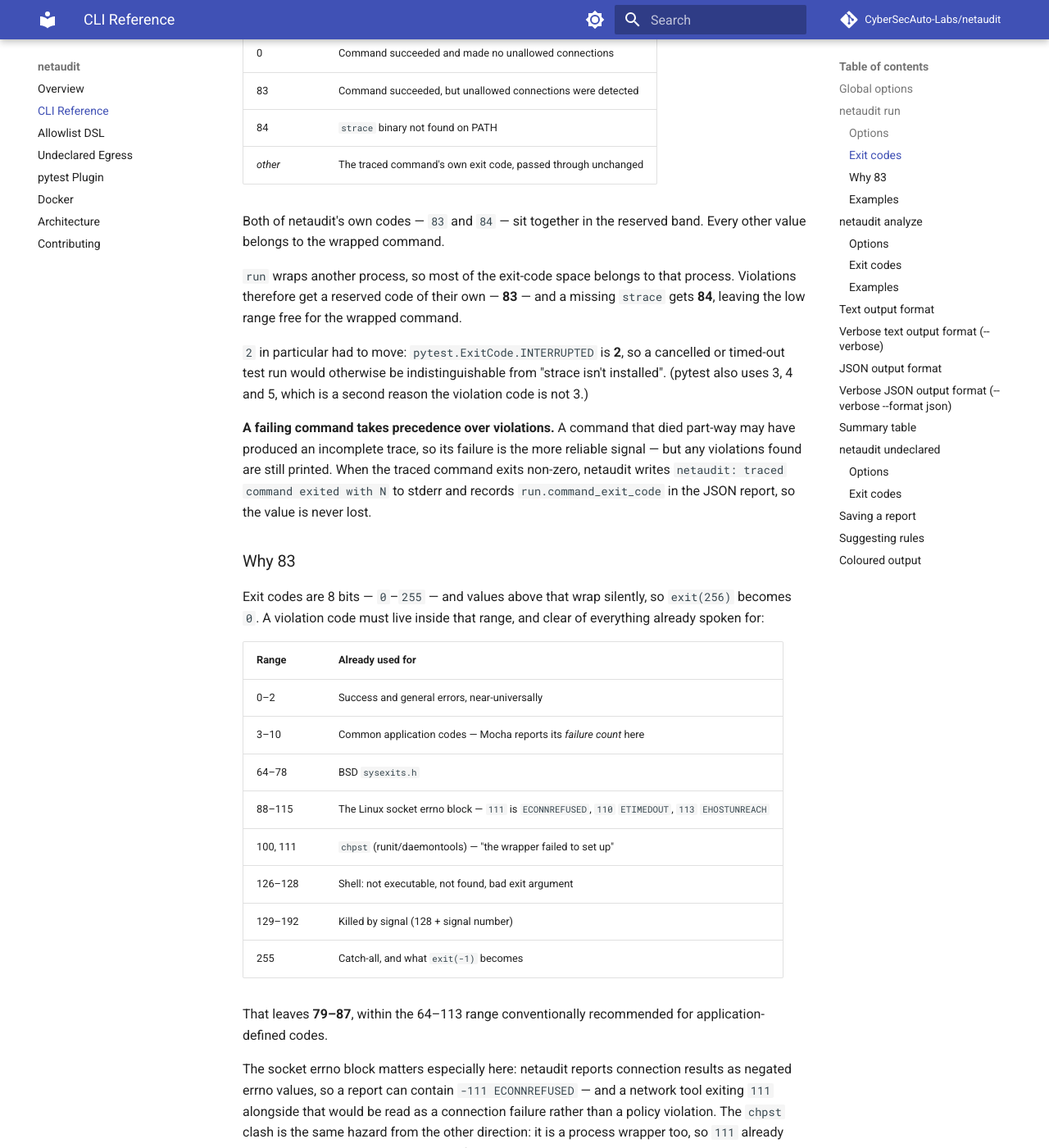
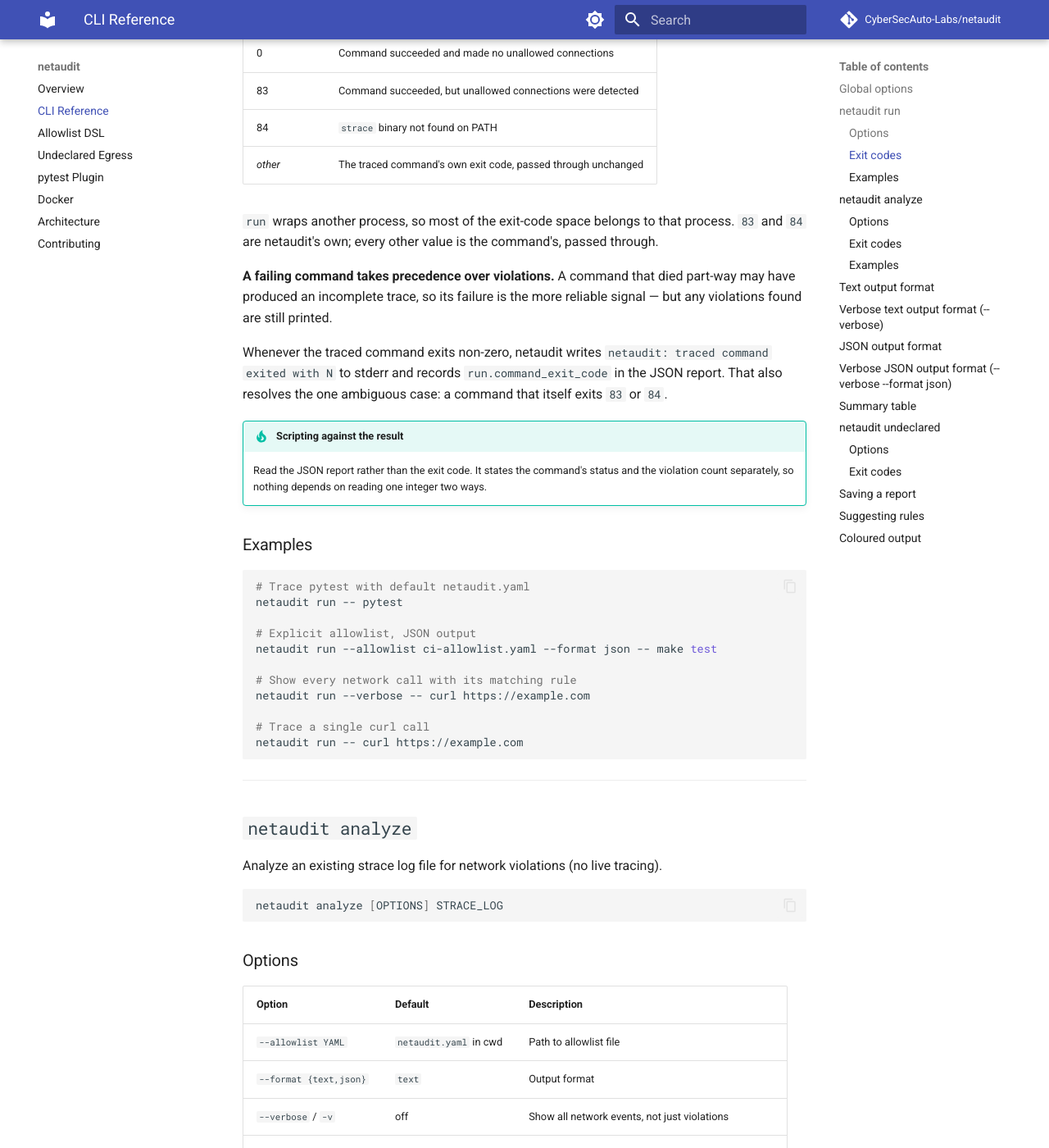
Before and after one commit to CyberSecAuto-Labs/netaudit, an MkDocs documentation site: the page built from docs/cli-reference.md, in a window 1280 px wide and 1400 px high, scrolled down 1178 px. Shown: the whole window at 82% size. Built offline with MkDocs 1.6.1 and Material for MkDocs 9.7.7, drawn with Linux system fonts in a browser that asks for light colours; comment, search, counter and statistics services are not loaded; some of the changed text lies outside the part shown.

Commit message:
docs: state the exit code contract without the selection rationale

```diff
--- a/docs/cli-reference.md
+++ b/docs/cli-reference.md
@@ -42,61 +42,21 @@ netaudit run [OPTIONS] -- COMMAND [ARGS]...
 | 84 | `strace` binary not found on PATH |
 | *other* | The traced command's own exit code, passed through unchanged |
 
-Both of netaudit's own codes — `83` and `84` — sit together in the reserved band. Every
-other value belongs to the wrapped command.
-
 `run` wraps another process, so most of the exit-code space belongs to that process.
-Violations therefore get a reserved code of their own — **83** — and a missing `strace`
-gets **84**, leaving the low range free for the wrapped command.
-
-`2` in particular had to move: `pytest.ExitCode.INTERRUPTED` is **2**, so a cancelled or
-timed-out test run would otherwise be indistinguishable from "strace isn't installed".
-(pytest also uses 3, 4 and 5, which is a second reason the violation code is not 3.)
+`83` and `84` are netaudit's own; every other value is the command's, passed through.
 
 **A failing command takes precedence over violations.** A command that died part-way may
 have produced an incomplete trace, so its failure is the more reliable signal — but any
-violations found are still printed. When the traced command exits non-zero, netaudit
-writes `netaudit: traced command exited with N` to stderr and records
-`run.command_exit_code` in the JSON report, so the value is never lost.
+violations found are still printed.
 
-### Why 83
+Whenever the traced command exits non-zero, netaudit writes
+`netaudit: traced command exited with N` to stderr and records `run.command_exit_code` in
+the JSON report. That also resolves the one ambiguous case: a command that itself exits
+`83` or `84`.
 
-Exit codes are 8 bits — `0`–`255` — and values above that wrap silently, so `exit(256)`
-becomes `0`. A violation code must live inside that range, and clear of everything already
-spoken for:
-
-| Range | Already used for |
-|-------|------------------|
-| 0–2 | Success and general errors, near-universally |
-| 3–10 | Common application codes — Mocha reports its *failure count* here |
-| 64–78 | BSD `sysexits.h` |
-| 88–115 | The Linux socket errno block — `111` is `ECONNREFUSED`, `110` `ETIMEDOUT`, `113` `EHOSTUNREACH` |
-| 100, 111 | `chpst` (runit/daemontools) — "the wrapper failed to set up" |
-| 126–128 | Shell: not executable, not found, bad exit argument |
-| 129–192 | Killed by signal (128 + signal number) |
-| 255 | Catch-all, and what `exit(-1)` becomes |
-
-That leaves **79–87**, within the 64–113 range conventionally recommended for
-application-defined codes.
-
-The socket errno block matters especially here: netaudit reports connection results as
-negated errno values, so a report can contain `-111 ECONNREFUSED` — and a network tool
-exiting `111` alongside that would be read as a connection failure rather than a policy
-violation. The `chpst` clash is the same hazard from the other direction: it is a process
-wrapper too, so `111` already means "the wrapper broke" to anyone from that ecosystem.
-
-Sharing a code with something a suite emits routinely teaches people to disregard it, and
-a real violation then goes unnoticed. That is why the number is chosen deliberately rather
-than taken from the low range.
-
-!!! note "If the traced command itself exits 83 or 84"
-    Those two values are netaudit's own, so the meaning is ambiguous from the code alone.
-    They were chosen to make that vanishingly unlikely, but nothing rules it out entirely.
-    netaudit writes `netaudit: traced command exited with N` to stderr and records
-    `run.command_exit_code` in the JSON report, so the two cases stay distinguishable.
-    **For anything scripted, read the JSON report rather than the exit code** — it states
-    the command's status and the violation count separately, and no choice of number can
-    make a single integer carry two independent signals unambiguously.
+!!! tip "Scripting against the result"
+    Read the JSON report rather than the exit code. It states the command's status and the
+    violation count separately, so nothing depends on reading one integer two ways.
 
 ### Examples
 
```
Also changed, not shown: 1 other file.
